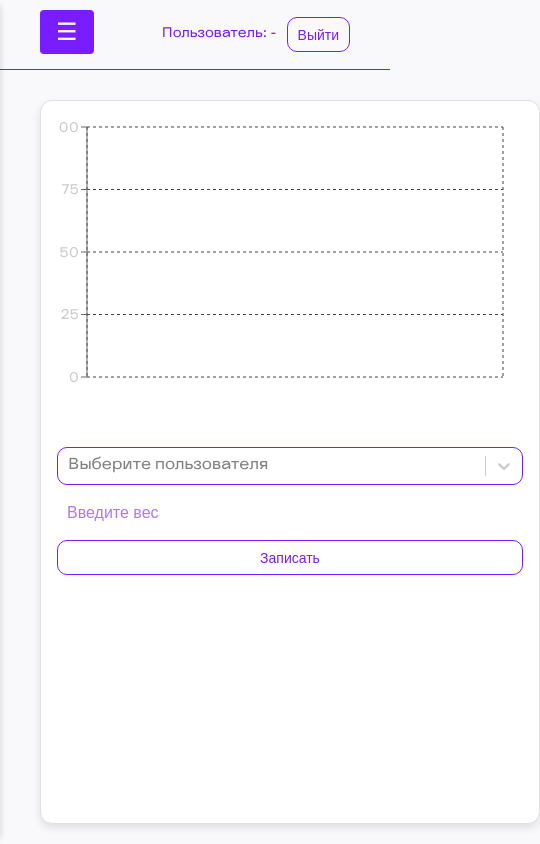
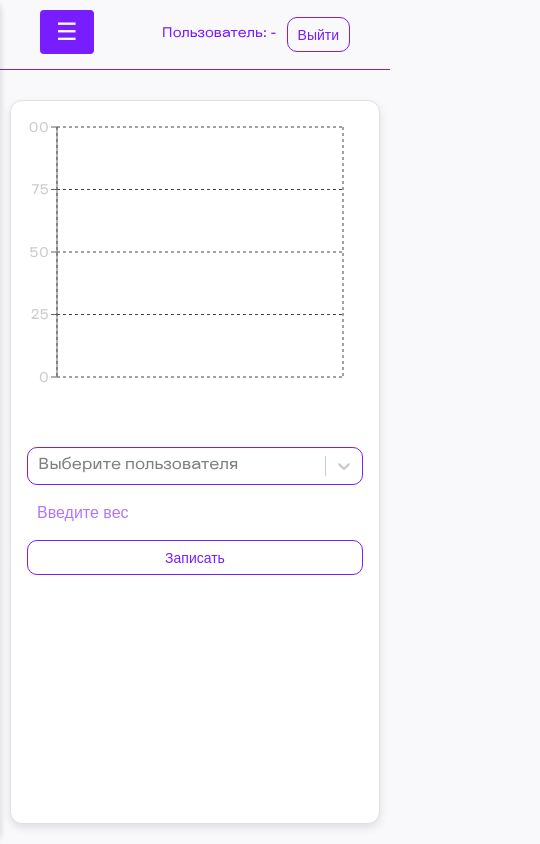
Before and after one commit to arsenievtver/fitbox-admin, a React (Vite) app: page /add_weight in a window 390 px wide. Shown: the whole page, 540 px wide, since content can reach past the window. Built offline with nearby package versions, Linux system fonts and the light colour scheme; no server answers.

Commit message:
контроль веса

```diff
--- a/src/pages/AddWeight.css
+++ b/src/pages/AddWeight.css
@@ -1,9 +1,10 @@
-.form-section{
+.form-section {
     margin-top: 90px;
     margin-bottom: 20px;
-    margin-left: 40px; /* если надо прямо к краю */
+    margin-left: auto;
     margin-right: auto;
-    width: 500px;
+    width: 100%;
+    max-width: 500px;
     height: 100%;
     background-color: var(--card-background);
     border: 1px solid var(--border-color);
@@ -14,4 +15,14 @@
     display: flex;
     flex-direction: column;
     gap: 10px;
+    box-sizing: border-box;
 }
+
+/* Медиазапрос для мобильных устройств */
+@media (max-width: 600px) {
+    .form-section {
+        margin-left: 10px;
+        margin-right: 10px;
+        width: calc(100% - 20px);
+    }
+}
```
